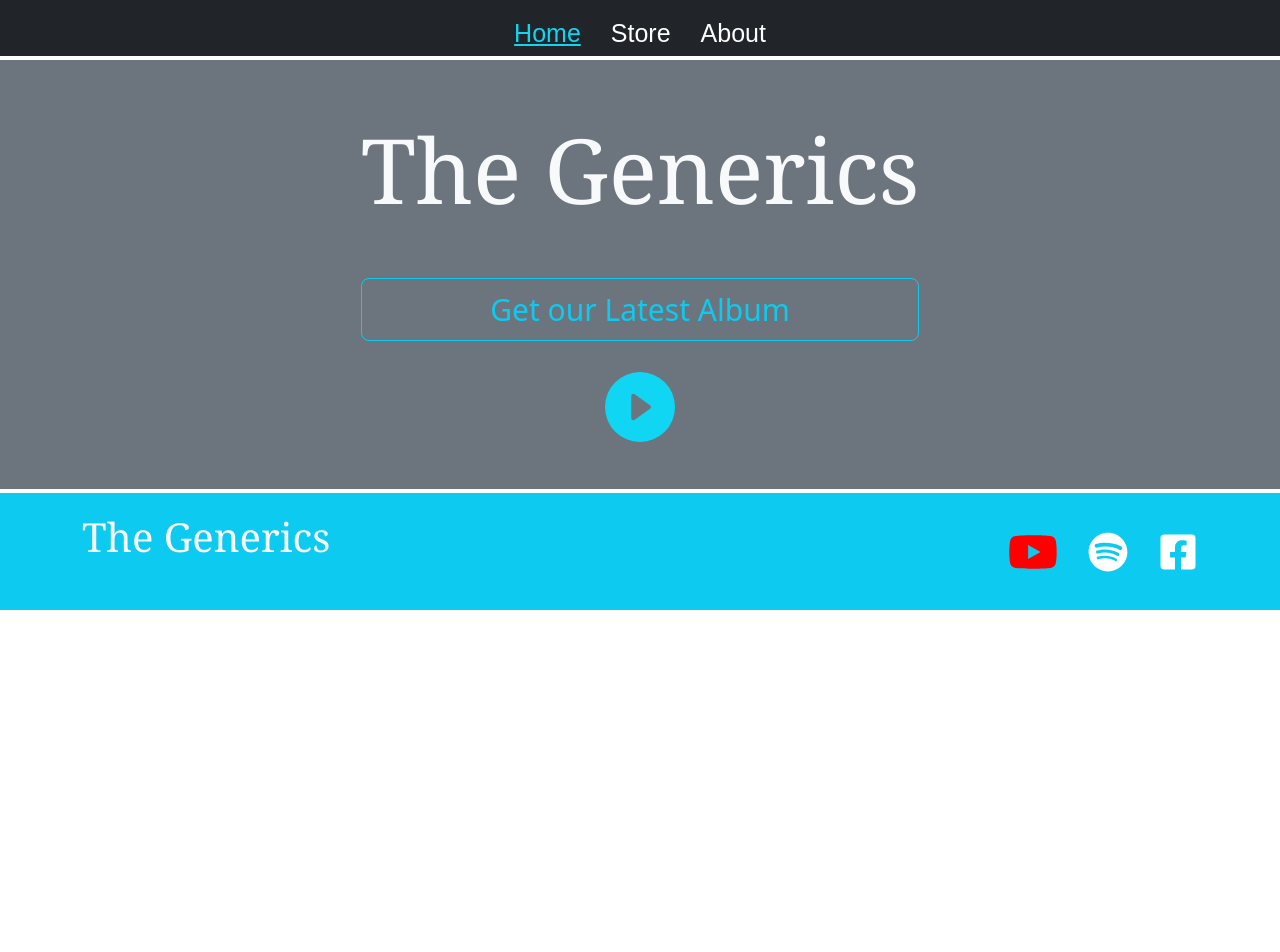
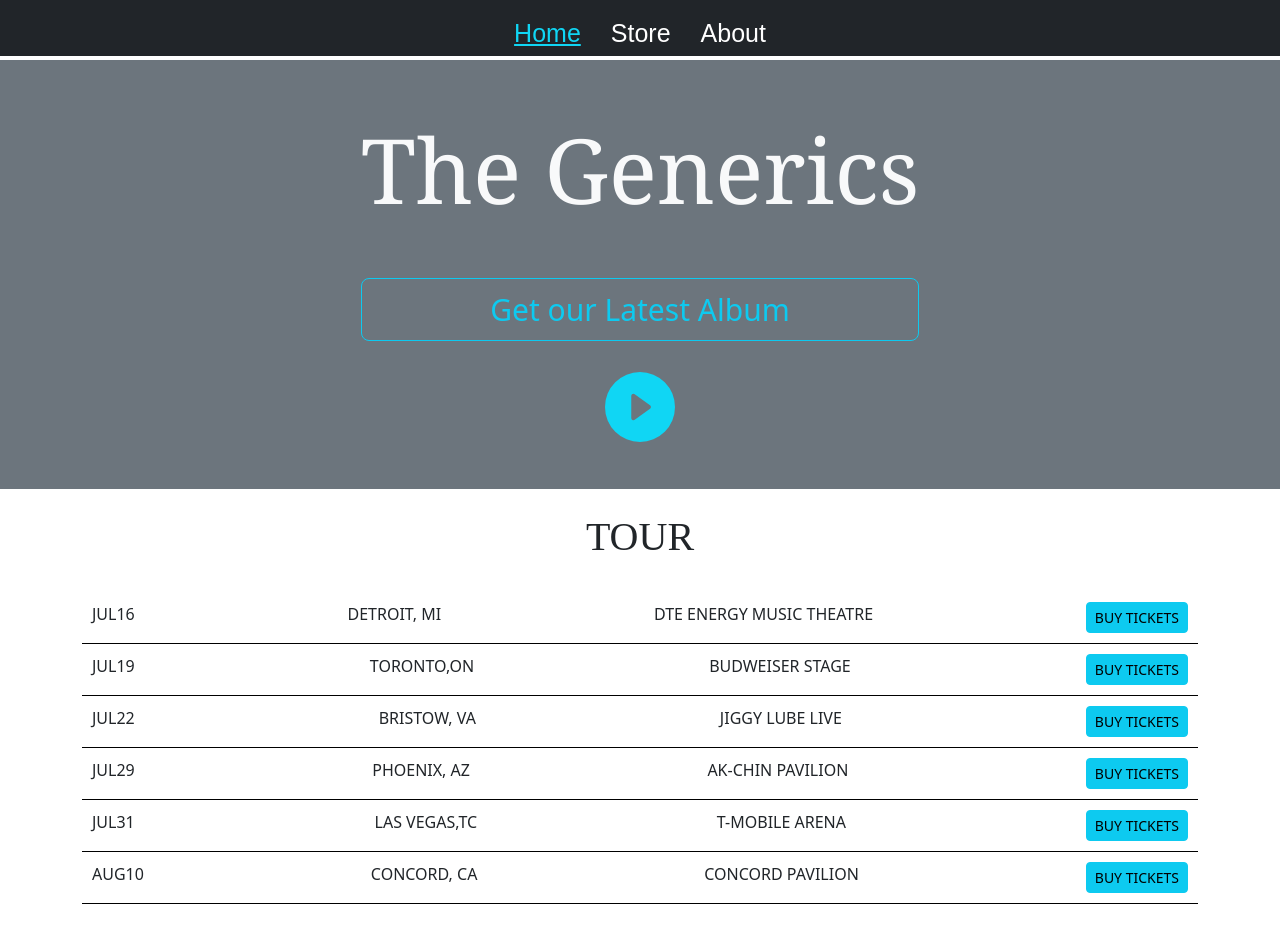
Before and after one commit to Mamuni98/E-Commerce-site, a React (Create React App) app: page / in a window 1280 px wide. Shown: the top 952 px of the page. Before the commit the page ends 800 px from the top, so only its background shows below. Built offline with nearby package versions, Linux system fonts and the light colour scheme.

Commit message:
HomePage

```diff
--- a/src/Components/Home/Home.js
+++ b/src/Components/Home/Home.js
@@ -32,6 +32,59 @@
           </div>
         </Container>
       </Navbar>
+      <Container>
+      <div className={classes.items}>
+        <h2>TOUR</h2>
+        <div>
+          <span>JUL16</span>
+          <span>DETROIT, MI</span>
+          <span>DTE ENERGY MUSIC THEATRE</span>
+          <button type="button" className="btn btn-info btn-sm">
+            BUY TICKETS
+          </button>
+        </div>
+        <div>
+          <span>JUL19</span>
+          <span>TORONTO,ON</span>
+          <span>BUDWEISER STAGE</span>
+          <button type="button" className="btn btn-info btn-sm">
+            BUY TICKETS
+          </button>
+        </div>
+        <div>
+          <span>JUL22</span>
+          <span>BRISTOW, VA</span>
+          <span>JIGGY LUBE LIVE</span>
+          <button type="button" className="btn btn-info btn-sm">
+            BUY TICKETS
+          </button>
+        </div>
+        <div>
+          <span>JUL29</span>
+          <span>PHOENIX, AZ</span>
+          <span>AK-CHIN PAVILION</span>
+          <button type="button" className="btn btn-info btn-sm">
+            BUY TICKETS
+          </button>
+        </div>
+        <div>
+          <span>JUL31</span>
+          <span>LAS VEGAS,TC</span>
+          <span>T-MOBILE ARENA</span>
+          <button type="button" className="btn btn-info btn-sm">
+            BUY TICKETS
+          </button>
+        </div>
+        <div>
+          <span>AUG10</span>
+          <span>CONCORD, CA</span>
+          <span>CONCORD PAVILION</span>
+          <button type="button" className="btn btn-info btn-sm">
+            BUY TICKETS
+          </button>
+        </div>
+      </div>
+      </Container>
       <FooterNav />
     </>
   );
--- a/src/Components/Home/Home.module.css
+++ b/src/Components/Home/Home.module.css
@@ -4,3 +4,22 @@
 justify-content: center;
 padding: 2rem;
 }
+.items {
+    display: flex;
+    flex: 80%;
+    flex-direction: column;
+    margin-bottom: 80px;
+}
+.items h2{
+    margin-inline: auto;
+    text-align: center;
+    font: 40px Franklin Gothic;
+    padding: 1.5rem;
+}
+.items div{
+    display: flex;
+    flex-wrap: nowrap;
+    justify-content:space-between;
+    border-bottom: 1px solid black;
+    padding: 10px;
+}
```
